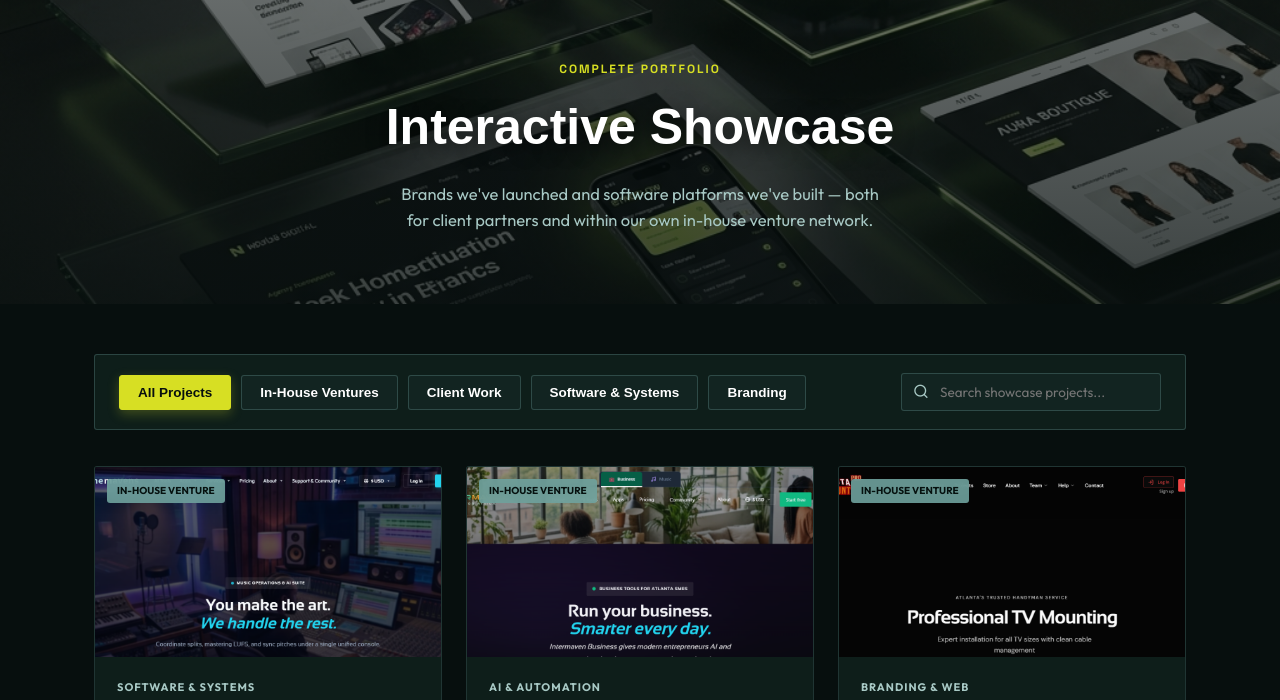
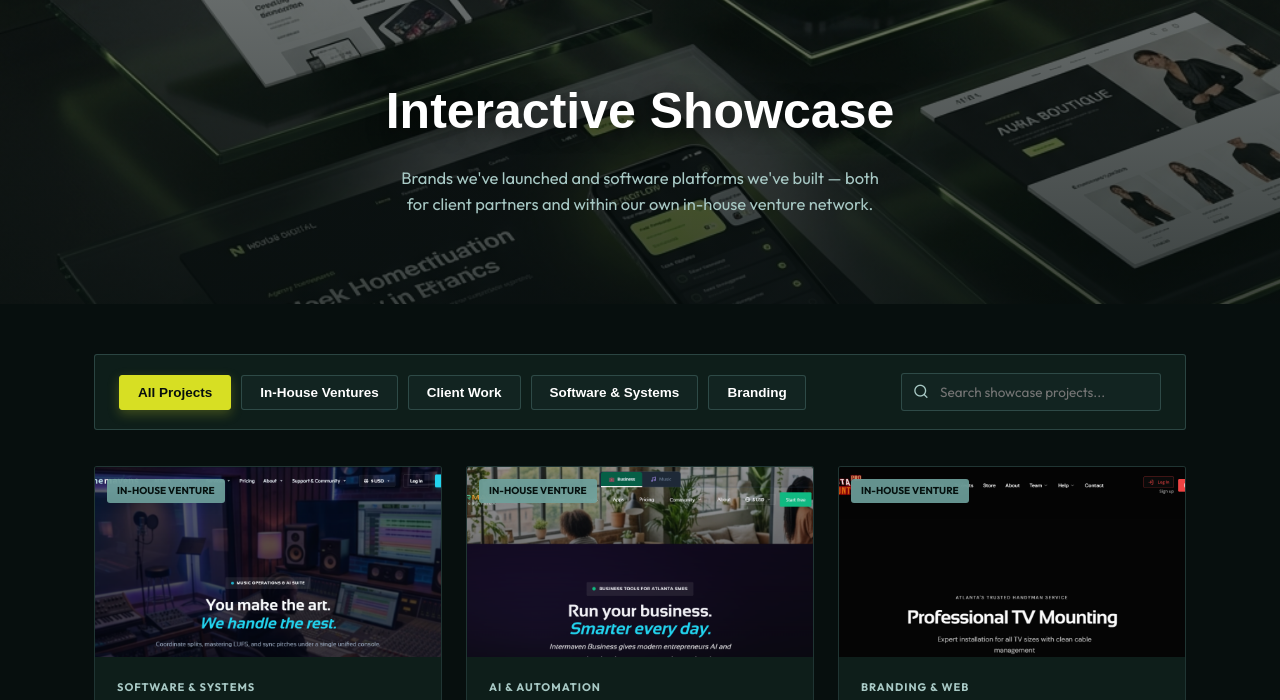
Before and after one commit to tunnel-vision-web/agencyintermaven, a website: page showcase.html in a window 1280 px wide. Shown: the part 76-776 px from the top of the page. Drawn offline with nearby package versions, Linux system fonts and the light colour scheme; a web font is replaced by a local one.

Commit message:
feat: remove 'Complete Portfolio' eyebrow text from showcase header

```diff
--- a/showcase.html
+++ b/showcase.html
@@ -179,7 +179,6 @@
   <div class="hero-bg-layer" style="background-image: url('assets/header_showcase.png');"></div>
   <div class="hero-bg-overlay"></div>
   <div class="container hero-content">
-    <span class="eyebrow">Complete Portfolio</span>
     <h1>Interactive Showcase</h1>
     <p>Brands we've launched and software platforms we've built — both for client partners and within our own in-house venture network.</p>
   </div>
```
